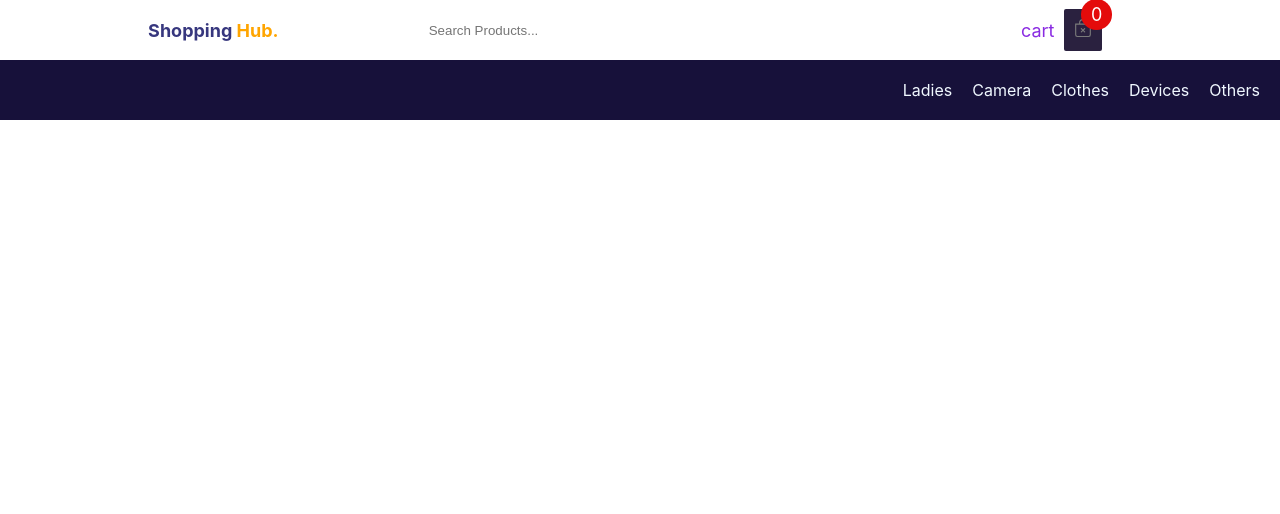
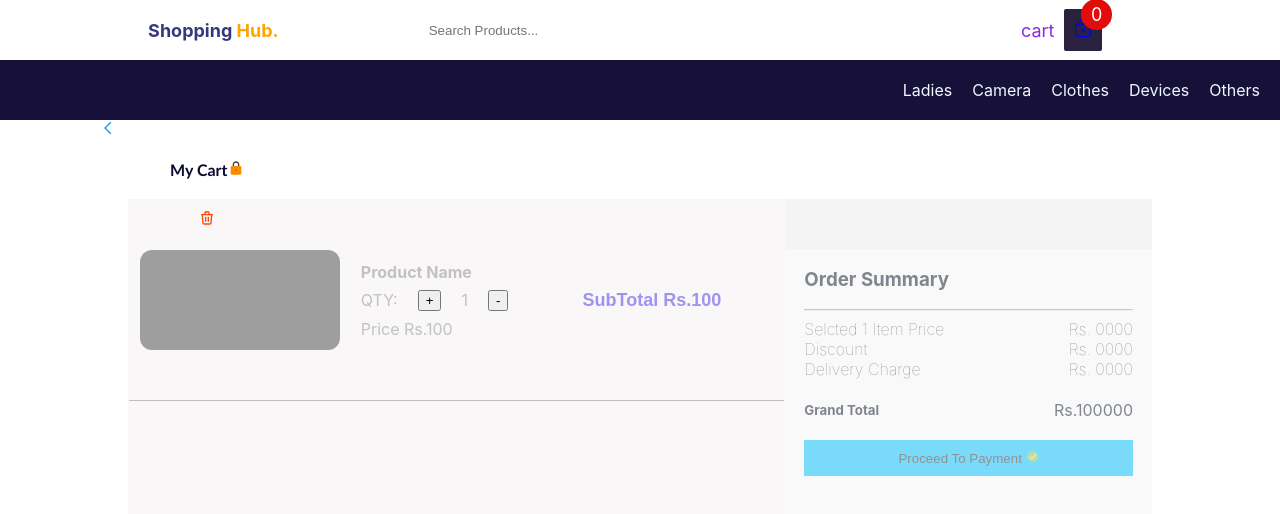
Before and after one commit to dipubhandari/shoppinghub, a React (Create React App) app in the folder client/: page /cart in a window 1280 px wide. Shown: the top 514 px of the page. Built offline with nearby package versions, Linux system fonts and the light colour scheme; grey boxes are pictures that could not be loaded.

Commit message:
day one end

```diff
--- a/client/src/App.js
+++ b/client/src/App.js
@@ -3,6 +3,7 @@ import Home from './components/Home/Home'
 import { BrowserRouter, Routes, Route } from 'react-router-dom'
 import Header from './components/Header/Header'
 import Products from './components/Products/Products'
+import Cart from './components/Cart/Cart'
 
 const App = () => {
 
@@ -24,6 +25,7 @@ const App = () => {
         <Routes>
           <Route path='/' element={<Home />}></Route>
           <Route path='/products/:categoryname' element={<Products clickedOnNavigation={clickedOnNavigation} />}></Route>
+          <Route path='/cart' element={<Cart/>}></Route>
           {/* <Home /> */}
 
         </Routes>
--- /dev/null
+++ b/client/src/components/Cart/Cart.css
@@ -0,0 +1,118 @@
+.back_btn {
+  margin: 100px;
+  gap: 10px;
+}
+
+.cart_container {
+    background-color: rgb(244, 244, 244);
+    min-height: 80vh;
+    width: 80%;
+    margin: auto;
+    display: flex;
+}
+
+.cart_product_img img {
+    width: 200px;
+    height: 100px;
+}
+
+h4 {
+    font-weight: bold;
+    margin: 0px 150px;
+    font-family: 'Gill Sans', 'Gill Sans MT', Calibri, 'Trebuchet MS', sans-serif;
+    color: rgb(12, 12, 50);
+    padding: 20px;
+}
+
+.left_cart_container {
+    margin: 1px;
+    display: flex;
+    justify-content: center;
+    align-items: center;
+    gap: 20px;
+    border-bottom: 1px solid rgb(192, 192, 192);
+    height: 200px;
+}
+
+.cart_product_img {
+    flex: 1;
+    justify-content: center;
+    margin-left: 10px;
+    display: flex;
+    align-items: center;
+}
+
+.cart_product_img img {
+    border-radius: 12px;
+}
+
+.delete_icon {
+    color: orangered;
+    position: absolute;
+    margin-top: -160px;
+    margin-left: -500px;
+}
+
+.cart_inc_dec {
+    display: flex;
+    flex-direction: column;
+    flex: 1;
+    justify-content: flex-start;
+    align-items: flex-start;
+    gap: 8px;
+    color: rgb(194, 194, 194);
+}
+
+.qty_button {
+    padding: 0px 0px;
+    display: flex;
+    gap: 20px;
+}
+
+.sub_total {
+    flex: 1;
+    font-size: large;
+    color: rgb(134, 133, 133);
+    color: rgb(72, 50, 237);
+    font-family: Arial, Helvetica, sans-serif;
+    font-weight: bold;
+    opacity: 50%;
+}
+
+.cart_box {
+    flex: 2;
+    background-color: rgb(249, 247, 247);
+}
+
+.right_cart_container {
+    flex: 1;
+    width: 40%;
+    margin: 50px auto;
+    display: flex;
+    padding: 0px 19px;
+    flex-direction: column;
+    background-color: #fff;
+    color: rgb(15, 26, 41);
+    opacity: 50%;
+    height: 300px;
+}
+
+.first {
+    display: flex;
+    justify-content: space-between;
+    width: 100%;
+    font-weight: lighter;
+}
+
+.total {
+    display: flex;
+    align-items: center;
+    justify-content: space-between;
+}
+
+.procced_button {
+    background-color: rgb(0, 195, 255);
+    border: none;
+    color: rgb(50, 50, 50);
+    padding: 10px;
+}
--- /dev/null
+++ b/client/src/components/Cart/Cart.jsx
@@ -0,0 +1,62 @@
+import React from 'react'
+import { Link } from 'react-router-dom'
+import './Cart.css'; import { HiOutlineTrash } from "react-icons/hi";
+import { FcApproval, FcPrevious, FcLock } from "react-icons/fc";
+
+const Cart = () => {
+    return (
+        <>
+
+            <Link to='/' className='back_btn'><FcPrevious/></Link>
+            <h4>My Cart
+                <FcLock/>
+            </h4>
+            <section className="cart_container">
+
+                <div className="cart_box">
+                    <section className="left_cart_container">
+                        <span className='delete_icon'>  <HiOutlineTrash /></span>
+                        <section className="cart_product_img">
+                            <img src="https://cms-wp.bigcommerce.com/wp-content/uploads/2017/05/product-photography-hero-1.jpg" alt="" />
+
+                        </section>
+                        <section className="cart_inc_dec">
+                            <strong>Product Name</strong>
+                            <span className='qty_button'> QTY:  <button>+</button> 1 <button>-</button></span>
+                            <span>Price Rs.100</span>
+                        </section>
+
+                        <section className="sub_total">
+                            SubTotal Rs.100
+                        </section>
+
+                    </section>
+
+
+                </div>
+
+                <section className="right_cart_container">
+
+                    <section className="card_total">
+                        <h3>Order Summary</h3>
+                        <hr />
+                    </section>
+                    <section className="order_details">
+                        <b className="first">     <span>Selcted 1 Item Price</span> <span>Rs. 0000</span></b>
+
+                        <b className="first">     <span>Discount</span> <span>Rs. 0000</span></b>
+
+                        <b className="first">     <span>Delivery Charge</span> <span>Rs. 0000</span></b>
+                    </section>
+                    <section className="total">
+                        <h5>Grand Total</h5> <span>Rs.100000</span>
+                    </section>
+                    <button className='procced_button'>Proceed To Payment <FcApproval /></button>
+            </section>
+
+        </section>
+        </>
+    )
+}
+
+export default Cart
--- a/client/src/components/Header/Header.jsx
+++ b/client/src/components/Header/Header.jsx
@@ -17,7 +17,7 @@ const Header = (props) => {
 
     }, [])
 
-//    n link
+    //    n link
     return (
 
         <nav className='nav'>
@@ -40,7 +40,9 @@ const Header = (props) => {
                     cart
                     <span className="carticon">
                         <span className='numshow'>0</span>
-                        <BsBagX />
+                        <Link to='/cart'>
+                            <BsBagX /></Link>
+
                     </span>
                 </section>
 
@@ -53,7 +55,7 @@ const Header = (props) => {
                     Categories.map((category, id) => {
 
                         return <Link key={id} to={`/products/${category.category_name}`}
-                            onClick={()=>props.clickedOnLink(Math.floor(Math.random()*100))}>{category.category_name}</Link>
+                            onClick={() => props.clickedOnLink(Math.floor(Math.random() * 100))}>{category.category_name}</Link>
                     })
                 }
 
```
